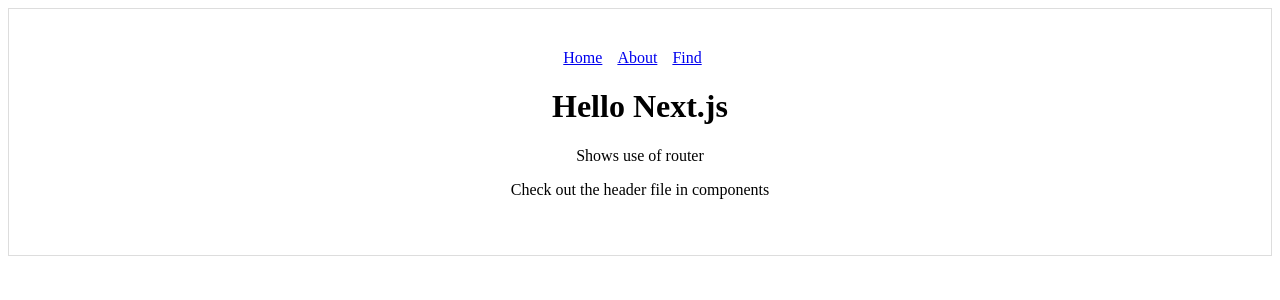
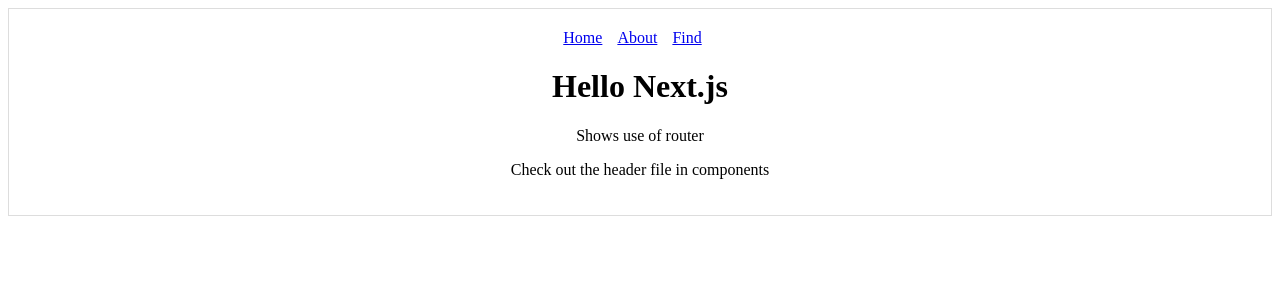
Before and after one commit to aloveland/350-repository, a Next.js app in the folder nextjs/: page / in a window 1280 px wide. Shown: the top 300 px of the page. Built offline with nearby package versions, Linux system fonts and the light colour scheme.

Commit message:
Update MyLayout.js

```diff
--- a/nextjs/components/MyLayout.js
+++ b/nextjs/components/MyLayout.js
@@ -3,7 +3,7 @@ import Header from './Header'
 const layoutStyle = {
   margin: 'auto auto',
   textAlign: 'center',
-  padding: 40,
+  padding: 20,
   border: '1px solid #DDD',
   size: 30,
 }
```
